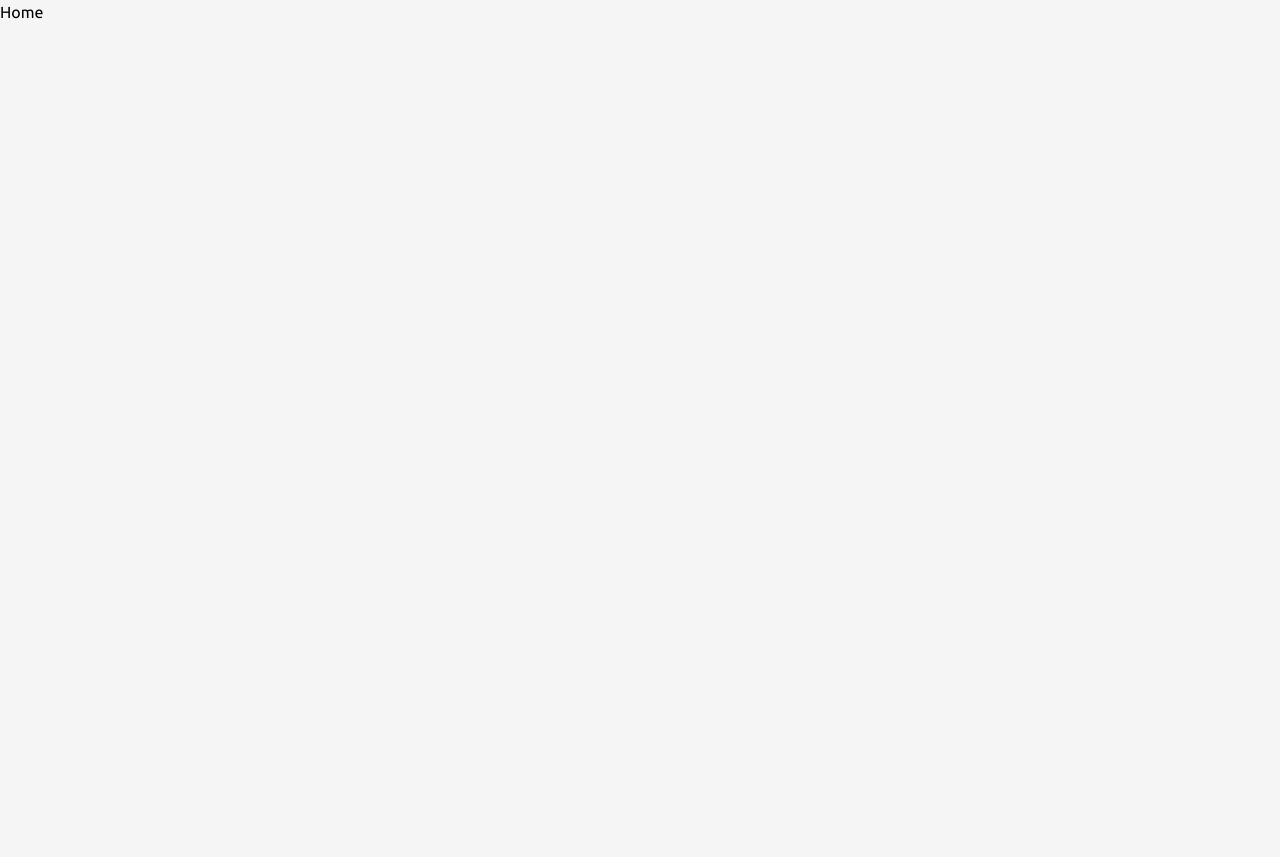
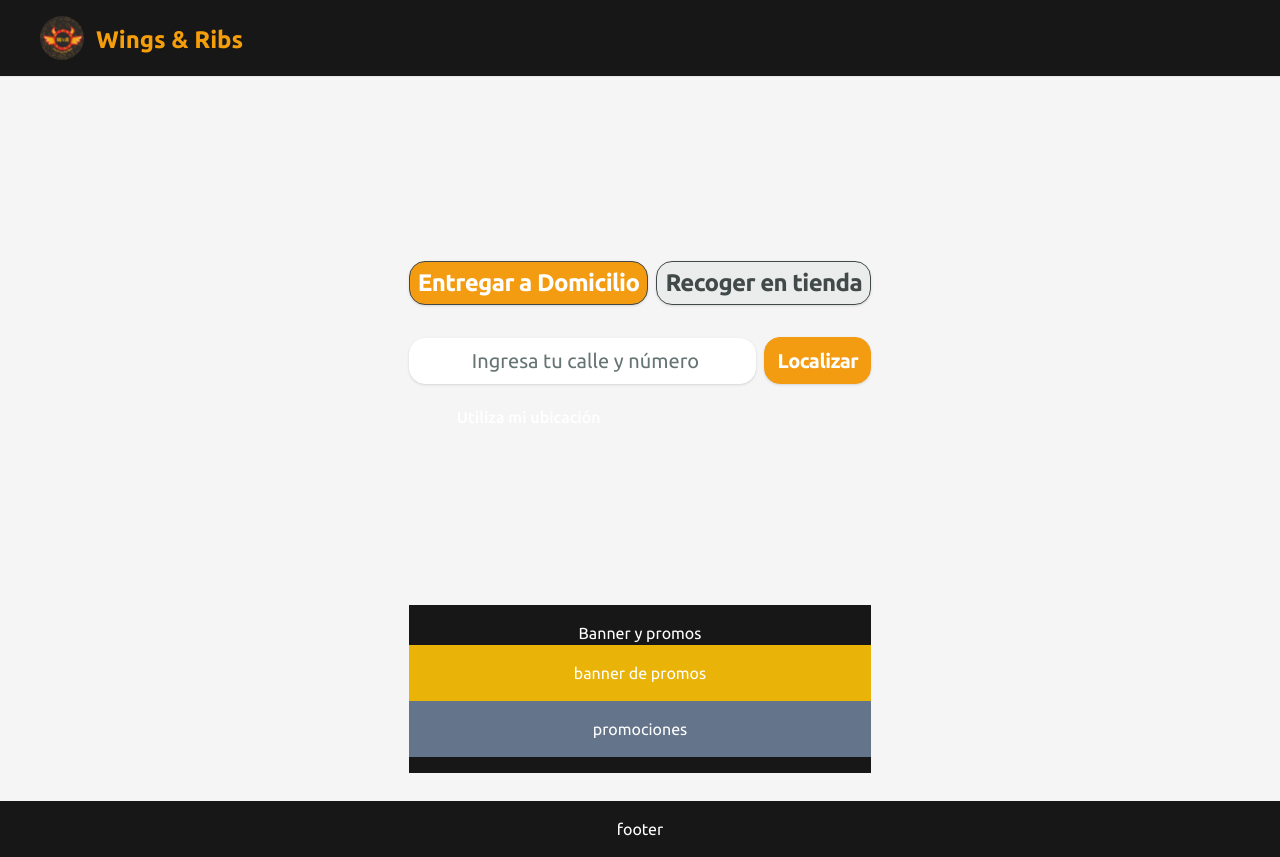
Before and after one commit to NSOrtiz/Wings-RibsFront, a React (Vite) app: page / in a window 1280 px wide. Before the commit the page ends 800 px from the top, so only its background shows below. Built offline with nearby package versions, Linux system fonts and the light colour scheme; the HTML template or start-up script is replaced by a standard one.

Commit message:
se agregan placeholders para funcionalidades en componentes

```diff
--- a/src/App.jsx
+++ b/src/App.jsx
@@ -4,12 +4,13 @@ import RegisterPage from './pages/RegisterPage';
 import ProfilePage from './pages/ProfilePage';
 import Menu1 from './pages/menusucursal';
 import React from 'react';
+import HomePage from './pages/HomePage';
 
 export default function App() {
   return (
     <BrowserRouter>
       <Routes>
-        <Route path="/" element={<h1>Home</h1>} />
+        <Route path="/" element={<HomePage />} />
         <Route path="/login" element={<LoginPage />} />
         <Route path="/register" element={<RegisterPage />} />
         <Route path="/profile" element={<ProfilePage />} />
--- /dev/null
+++ b/src/components/BannerAndPromos.jsx
@@ -0,0 +1,13 @@
+import React from 'react';
+import BannerPromo from './BannerPromos';
+import CarouselPromociones from './CarouselPromociones';
+
+export default function BannerYPromos() {
+  return (
+    <div className="bg-neutral-900 w-full text-white text-center py-4">
+      <p>Banner y promos</p>
+      <BannerPromo />
+      <CarouselPromociones />
+    </div>
+  );
+}
--- /dev/null
+++ b/src/components/BannerPromos.jsx
@@ -0,0 +1,9 @@
+import React from 'react';
+
+export default function BannerPromo() {
+  return (
+    <div className="bg-yellow-500 w-full text-white text-center py-4">
+      <p>banner de promos</p>
+    </div>
+  );
+}
--- /dev/null
+++ b/src/components/CarouselPromociones.jsx
@@ -0,0 +1,9 @@
+import React from 'react';
+
+export default function CarouselPromociones() {
+  return (
+    <div className="bg-slate-500 w-full text-white text-center py-4">
+      <p>promociones</p>
+    </div>
+  );
+}
--- /dev/null
+++ b/src/components/LocalizadorSucursal.jsx
@@ -0,0 +1,47 @@
+import React from 'react';
+
+export default function LocalizadorSucursal() {
+  return (
+    <div className="w-full h-[500px] flex-col justify-center items-center gap-2.5 inline-flex">
+      <div className="rounded-[10px] flex-col justify-center items-start gap-2 flex">
+        <div className="self-stretch justify-center items-center gap-2 inline-flex">
+          <div className="h-11 p-2 bg-[#f39c12] rounded-2xl shadow border border-[#424949] justify-center items-center flex">
+            <div className="text-white text-2xl font-bold font-['Ubuntu'] tracking-tight">
+              Entregar a Domicilio
+            </div>
+          </div>
+          <div className="h-11 p-2 bg-[#e5e8e7]/60 rounded-2xl shadow border border-[#424949] justify-center items-center flex">
+            <div className="text-[#424949] text-2xl font-bold font-['Ubuntu'] tracking-tight">
+              Recoger en tienda
+            </div>
+          </div>
+        </div>
+        <div className="self-stretch h-[135px] py-4 rounded-xl flex-col justify-center items-start gap-2 flex">
+          <div className="self-stretch py-2 justify-center items-center gap-2 inline-flex">
+            <div className="grow shrink basis-0 h-[46px] pl-6 pr-7 py-2 bg-white rounded-2xl shadow border border-white justify-start items-center gap-2 flex">
+              <div className="w-[30px] h-[30px] justify-center items-center flex">
+                <div className="w-[30px] h-[30px] relative flex-col justify-start items-start flex" />
+              </div>
+              <div className="text-[#667473] text-xl font-normal font-['Ubuntu']">
+                Ingresa tu calle y número
+              </div>
+            </div>
+            <div className="h-[47px] px-1 py-2 bg-[#f39c12] rounded-2xl shadow border border-[#f39c12] justify-center items-center gap-1 flex">
+              <div className="self-stretch px-2 py-1 justify-center items-center gap-2 flex">
+                <div className="text-white text-xl font-bold font-['Ubuntu'] tracking-tight">
+                  Localizar
+                </div>
+              </div>
+            </div>
+          </div>
+          <div className="px-2 py-1 justify-start items-center gap-4 inline-flex">
+            <div className="w-6 h-6 relative backdrop-blur-sm" />
+            <div className="w-[237px] h-[23px] text-white text-base font-medium font-['Ubuntu']">
+              Utiliza mi ubicación
+            </div>
+          </div>
+        </div>
+      </div>
+    </div>
+  );
+}
--- /dev/null
+++ b/src/pages/HomePage.jsx
@@ -0,0 +1,22 @@
+import React from 'react';
+import NavBar from '../components/NavBar';
+import LocalizadorSucursal from '../components/LocalizadorSucursal';
+import BannerYPromos from '../components/BannerAndPromos';
+import '../CSS/colors_text.css';
+
+export default function HomePage() {
+  return (
+    <main className="w-full h-dvh flex flex-col items-center gap-[28px]">
+      <NavBar />
+
+      <div className="flex-grow">
+        <LocalizadorSucursal />
+        <BannerYPromos />
+      </div>
+
+      <footer className="bg-neutral-900 w-full text-white text-center py-4">
+        <p>footer</p>
+      </footer>
+    </main>
+  );
+}
```
